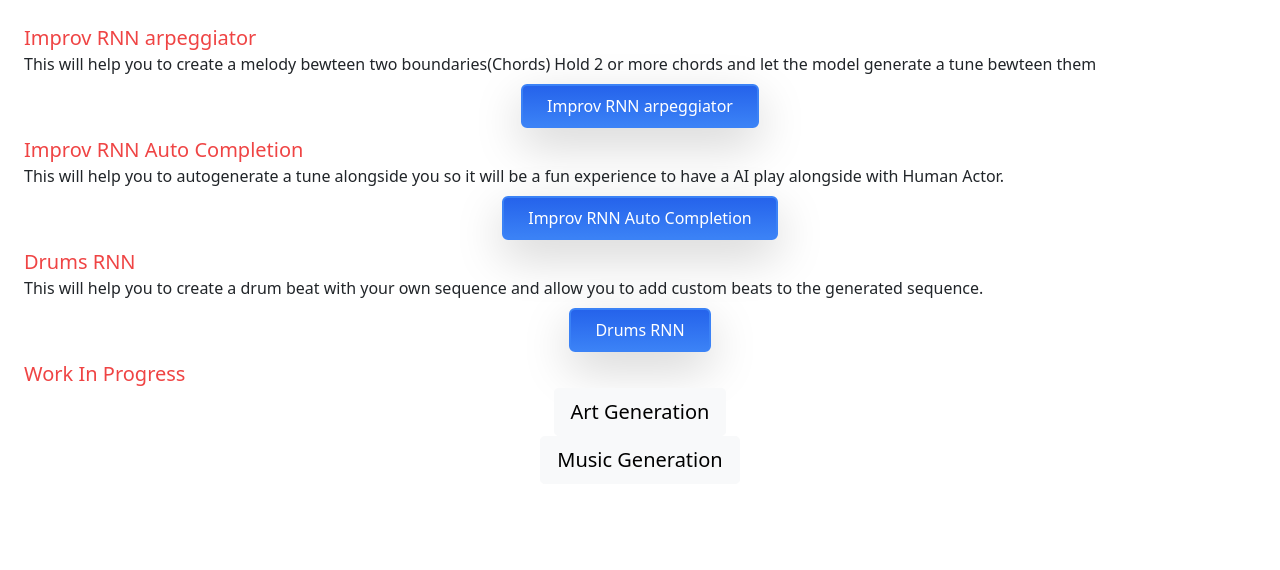
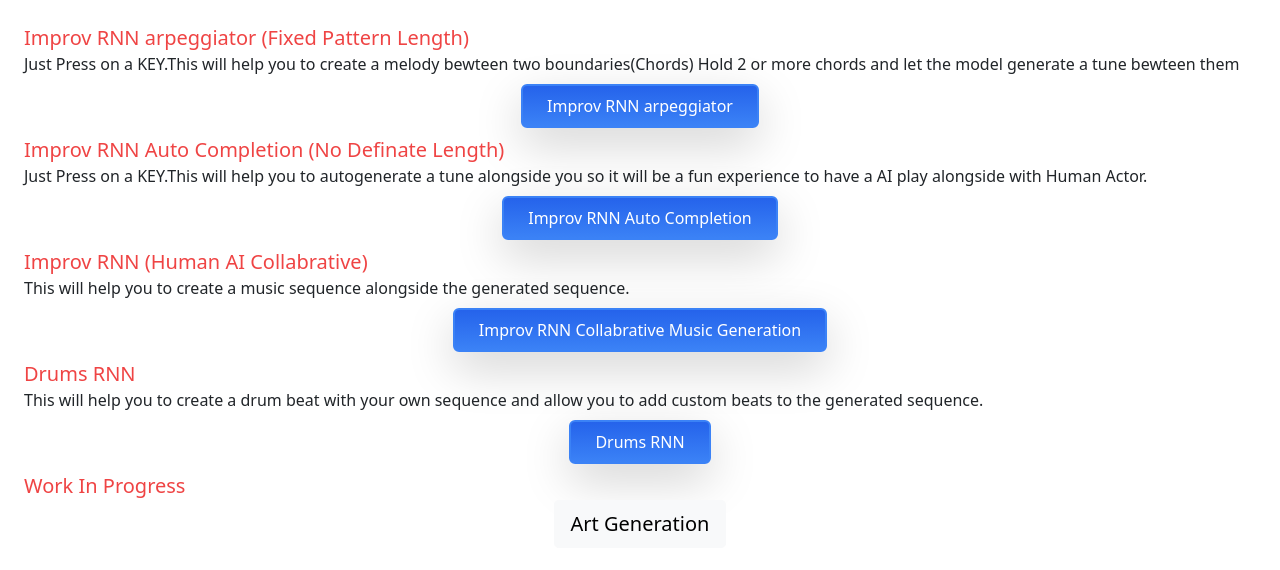
Before and after one commit to Harryalways317/MusicGeneration-Magenta, a plain HTML site: page index.html in a window 1280 px wide. Drawn offline with nearby package versions, Linux system fonts and the light colour scheme.

Commit message:
changes regarding improv rnn

```diff
--- a/index.html
+++ b/index.html
@@ -24,8 +24,8 @@
 </head>
 <body>
    <div class='container mx-auto my-4 px-4'>
-       <h1 class="text-xl text-red-500">Improv RNN arpeggiator </h1>
-       <p>This will help you to create a melody bewteen two boundaries(Chords) Hold 2 or more chords and let the model generate a tune bewteen them</p>
+       <h1 class="text-xl text-red-500">Improv RNN arpeggiator (Fixed Pattern Length)</h1>
+       <p>Just Press on a KEY.This will help you to create a melody bewteen two boundaries(Chords) Hold 2 or more chords and let the model generate a tune bewteen them</p>
        <div class="d-flex justify-content-center mx-auto gap-5">
            <a href="improv_rnn_arpeggiator/index.html" class="my-2 px-4 py-2
                      border-2 border-blue-500 rounded-md
@@ -33,14 +33,23 @@
                      hover:from-blue-500 hover:to-blue-300
                      text-white shadow-lg"> Improv RNN arpeggiator </a>
        </div>
-       <h1 class="text-xl text-red-500">Improv RNN Auto Completion  </h1>
-       <p>This will help you to autogenerate a tune alongside you so it will be a fun experience to have a AI play alongside with Human Actor.</p>
+       <h1 class="text-xl text-red-500">Improv RNN Auto Completion (No Definate Length) </h1>
+       <p>Just Press on a KEY.This will help you to autogenerate a tune alongside you so it will be a fun experience to have a AI play alongside with Human Actor.</p>
        <div class="d-flex justify-content-center mx-auto gap-5">
            <a href="improv_rnn_autocompletion/index.html" class="my-2 px-4 py-2
                      border-2 border-blue-500 rounded-md
                      bg-gradient-to-b from-blue-600 to-blue-500
                      hover:from-blue-500 hover:to-blue-300
                      text-white shadow-lg"> Improv RNN Auto Completion </a>
+       </div>
+       <h1 class="text-xl text-red-500">Improv RNN (Human AI Collabrative)</h1>
+       <p>This will help you to create a music sequence alongside the generated sequence.</p>
+       <div class="d-flex justify-content-center mx-auto gap-5">
+           <a href="improv_rnn/piano.html" class="my-2 px-4 py-2
+                     border-2 border-blue-500 rounded-md
+                     bg-gradient-to-b from-blue-600 to-blue-500
+                     hover:from-blue-500 hover:to-blue-300
+                     text-white shadow-lg"> Improv RNN Collabrative Music Generation  </a>
        </div>
        <h1 class="text-xl text-red-500">Drums RNN  </h1>
        <p>This will help you to create a drum beat with your own sequence and allow you to add custom beats to the generated sequence.</p>
@@ -56,9 +65,7 @@
        <div class="d-flex justify-content-center mx-auto gap-5">
            <a href="sketch_rnn/index.html" class="btn btn-light btn-lg"> Art Generation </a>
        </div>
-       <div class="d-flex justify-content-center mx-auto gap-5">
-           <a href="improv_rnn/piano.html" class="btn btn-light btn-lg"> Music Generation </a>
-       </div>
+
    </div>
 
 </body>
```
Also changed, not shown: drums_rnn/index.html (+3 -5 lines), drums_rnn/script.js (+9 -0 lines), improv_rnn/js/ai/ai.js (+9 -1 lines).
